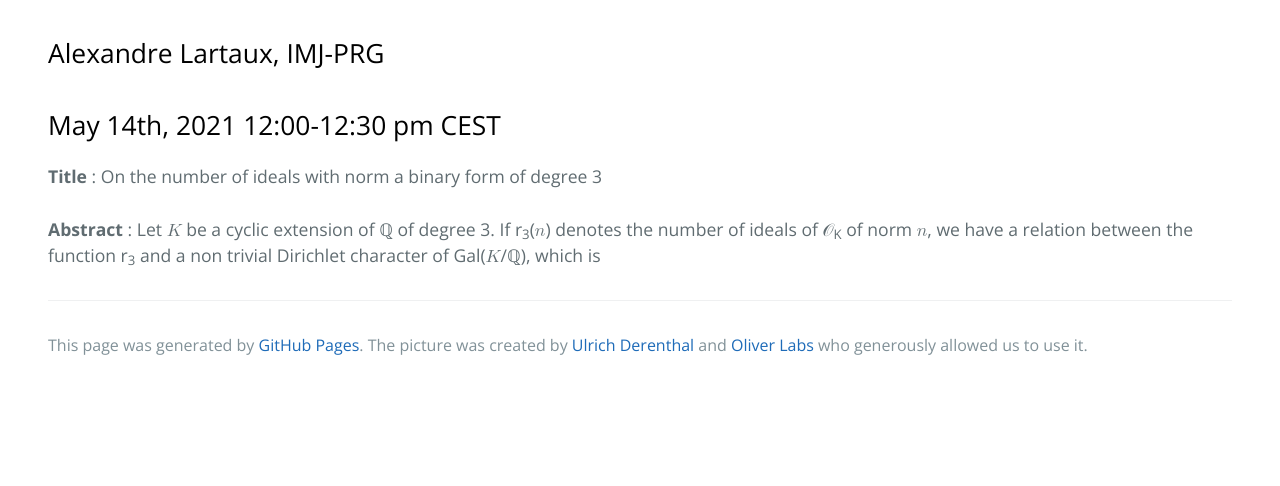
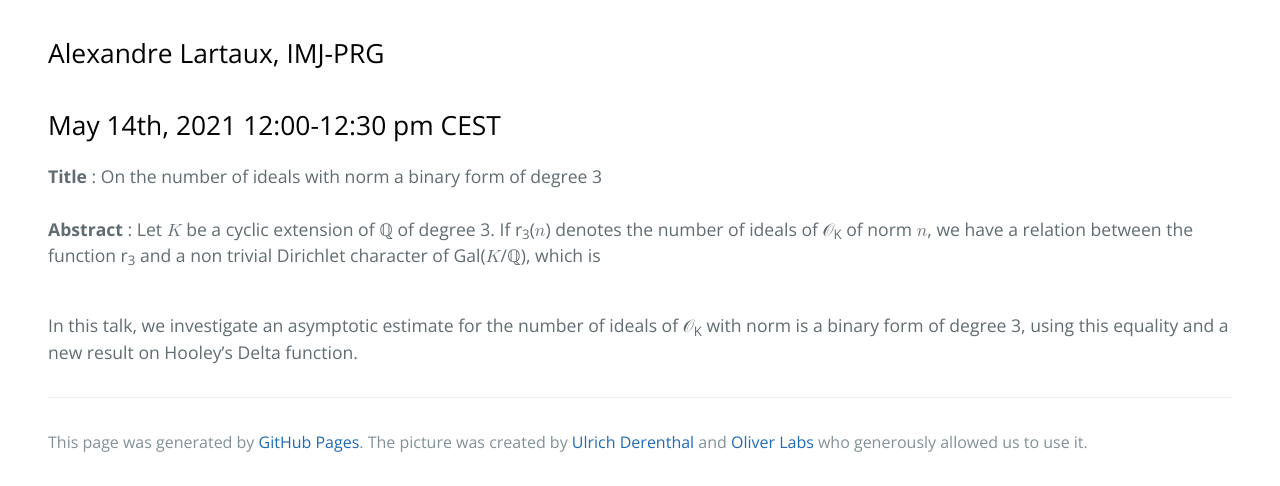
Before and after one commit to zoom-on-rational-points/zoom-on-rational-points.github.io, a Jekyll site: the page built from abstractAL.md, in a window 1280 px wide, cut to the strip 553-1039 px from the top of the page. Built offline with Jekyll 4.4.1, drawn with Linux system fonts in a browser that asks for light colours; before the commit the page ends 942 px from its top, so only the background shows below that.

Commit message:
Update abstractAL.md

```diff
--- a/abstractAL.md
+++ b/abstractAL.md
@@ -12,4 +12,7 @@
 <b>Title</b> : On the number of ideals with norm a binary form of degree 3
 <br>
 <br>
-<b>Abstract</b> : Let <math><mi>K</mi></math> be a cyclic extension of &#x211A; of degree 3. If r<math><sub><mi>3</mi></sub></math>(<math><mi>n</mi></math>) denotes the number of ideals of &#119978;<math><sub><mi>K</mi></sub></math> of norm <math><mi>n</mi></math>, we have a relation between the function r<math><sub><mi>3</mi></sub></math> and a non trivial Dirichlet character of Gal(<math><mi>K</mi></math>/&#x211A;), which is
+<b>Abstract</b> : Let <math><mi>K</mi></math> be a cyclic extension of &#x211A; of degree 3. If r<math><sub><mi>3</mi></sub></math>(<math><mi>n</mi></math>) denotes the number of ideals of &#119978;<math><sub><mi>K</mi></sub></math> of norm <math><mi>n</mi></math>, we have a relation between the function r<math><sub><mi>3</mi></sub></math> and a non trivial Dirichlet character of Gal(<math><mi>K</mi></math>/&#x211A;), which is <br>
+
+<br>
+In this talk, we investigate an asymptotic estimate for the number of ideals of &#119978;<math><sub><mi>K</mi></sub></math> with norm is a binary form of degree 3, using this equality and a new result on Hooley's Delta function.
```
